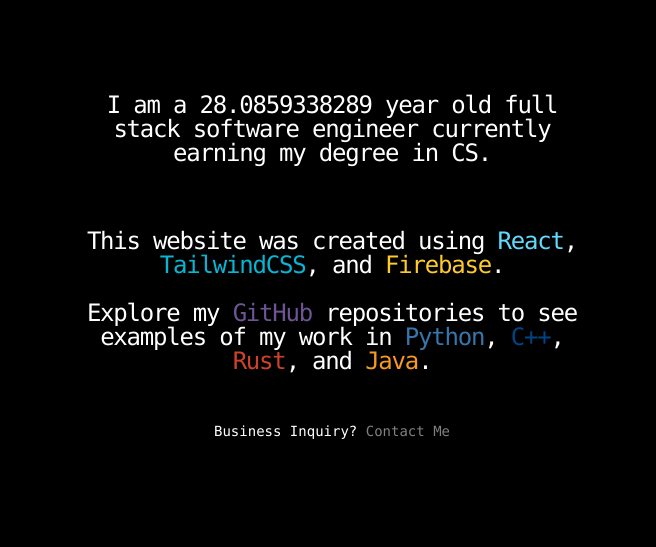
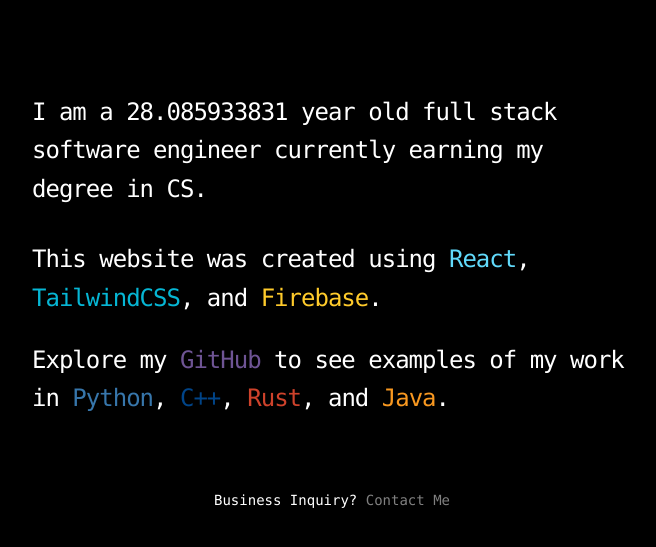
Before and after one commit to JThomasDevs/vondal.dev, a React app in the folder website/: page / in a window 1280 px wide. Shown: the part 107-654 px from the top of the page, without its empty margins (308-964 px from the left). Built offline with nearby package versions, Linux system fonts and the light colour scheme.

Commit message:
formatting changes
left aligned all body text
changed spacing between paragraphs on home page
made large chunks of text more readable with line spacing

```diff
--- a/website/src/pages/HomePage.js
+++ b/website/src/pages/HomePage.js
@@ -10,7 +10,7 @@
     useEffect(() => {
         const interval = setInterval(() => {
             setAge(calculateAge(birthDate));
-        }, 100); // Update every tenth of a second
+        }, 50); // Update every 50ms
 
         return () => clearInterval(interval);
     }, []);
@@ -19,7 +19,7 @@
         const currentDate = new Date();
         const ageInMilliseconds = currentDate - birthDate;
         const ageInYears = ageInMilliseconds / (1000 * 60 * 60 * 24 * 365.25);
-        return ageInYears.toFixed(10);
+        return ageInYears.toFixed(9);
     }
 
     return (
@@ -27,17 +27,18 @@
             <h1 className="text-header-text font-semibold pt-8 pb-2">
                 {'{ Vondal }'}
             </h1>
-            <h2 className="text-content-text tracking-tighter leading-6 flex-col text-center body-text pt-20 pb-8">
+            <h2 className="text-content-text tracking-tighter leading-6 flex-col text-left body-text pt-20 pb-8">
                 I am a {age} year old full stack software engineer currently earning my degree in CS.
             </h2>
-            <p className="text-content-text tracking-tighter leading-6 flex-col text-center body-text pt-8 pb-4">
+            <p className="text-content-text tracking-tighter leading-6 flex-col text-left body-text pb-4">
                 <div className="pb-6">
                     This website was created using <a target="_blank" rel="noreferrer" href="https://react.dev/" className="text-react hover:underline">React</a>, <a target="_blank" rel="noreferrer" href="https://tailwindcss.com/" className="text-tailwind hover:underline">TailwindCSS</a>, and <a target="_blank" rel="noreferrer" href="https://firebase.google.com/" className="text-firebase hover:underline">Firebase</a>.
                 </div>
                 <div>
-                    Explore my <a href="https://github.com/JThomasDevs" target="_blank" rel="noreferrer" className="text-github hover:underline">GitHub</a> repositories to see examples of my work in <a href="/python" target="_self" className="text-python hover:underline hover:animate-pulse">Python</a>, <a href="/cpp" target="_self" className="text-cpp hover:underline hover:animate-pulse">C++</a>, <a href="/rust" target="_self" className="text-rust hover:underline hover:animate-pulse">Rust</a>, and <a href="/java" target="_self" className="text-java hover:underline hover:animate-pulse">Java</a>.
+                    Explore my <a href="https://github.com/JThomasDevs" target="_blank" rel="noreferrer" className="text-github hover:underline">GitHub</a> to see examples of my work in <a href="/python" target="_self" className="text-python hover:underline hover:animate-pulse">Python</a>, <a href="/cpp" target="_self" className="text-cpp hover:underline hover:animate-pulse">C++</a>, <a href="/rust" target="_self" className="text-rust hover:underline hover:animate-pulse">Rust</a>, and <a href="/java" target="_self" className="text-java hover:underline hover:animate-pulse">Java</a>.
                 </div>
             </p>
+            <br/>
             <BusinessContact />
         </div>
     );
--- a/website/src/pages/PythonPage.js
+++ b/website/src/pages/PythonPage.js
@@ -13,7 +13,7 @@
                 {'{'}&nbsp;<a href="https://www.python.org" target="_blank" rel="noreferrer" className="hover:underline">Python</a>&nbsp;{'}'}
             </h1>
             <HomeButton />
-            <p className="text-content-text tracking-tighter leading-6 flex-col text-center body-text pt-8 pb-4">
+            <p className="text-content-text tracking-tighter leading-6 flex-col text-left body-text pt-8 pb-4">
                 <span className="text-python">Python</span> is the first programming language I learned and is the language that I have worked with the most.
                 <br />
                 <br />
--- a/website/src/styles.css
+++ b/website/src/styles.css
@@ -12,7 +12,16 @@
 }
 
 .body-text {
-    min-width: 280px;
-    padding-left: 30vw;
-    padding-right: 30vw;
+    line-height: 1.6;
+    letter-spacing: -1px;
+    max-width: 600px;
+    margin-left: auto;
+    margin-right: auto;
 }
+
+@media (max-width: 630px) {
+    .body-text {
+        padding-left: 5vw;
+        padding-right: 5vw;
+    }
+}
```
